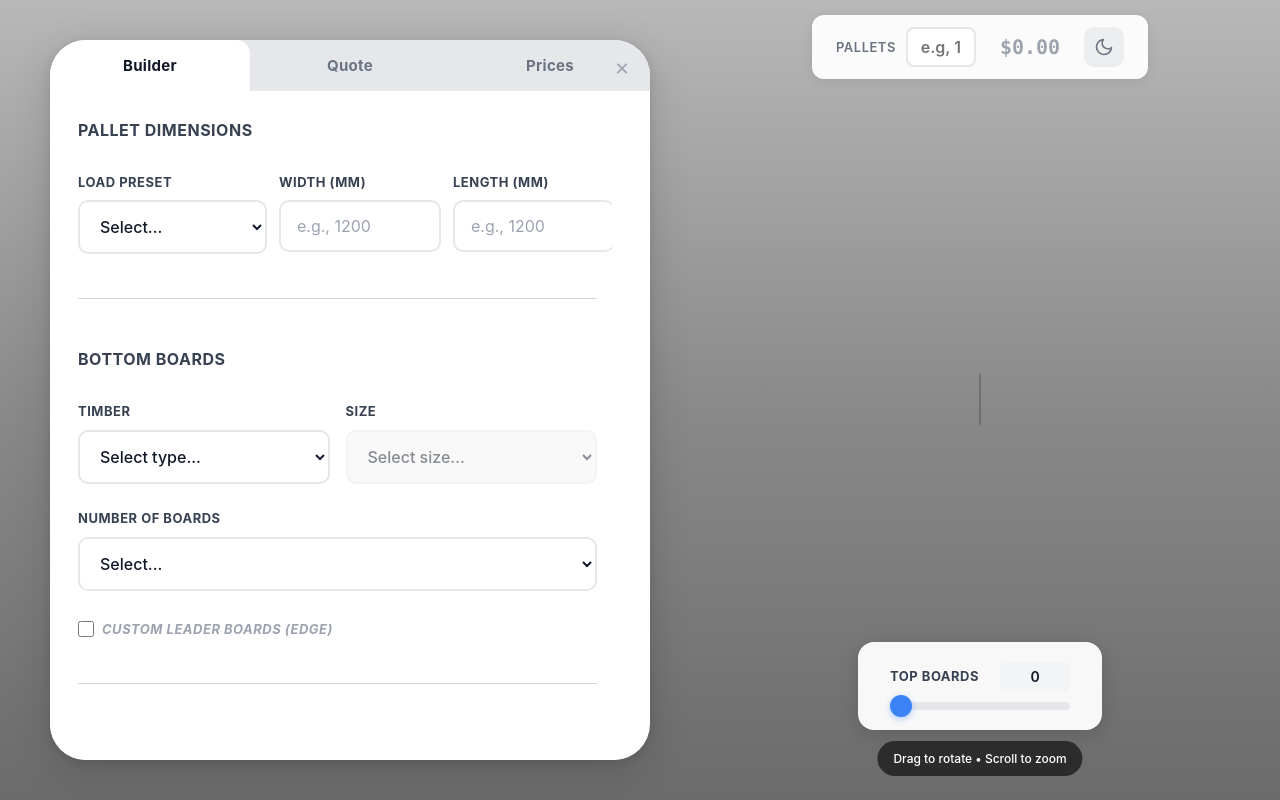
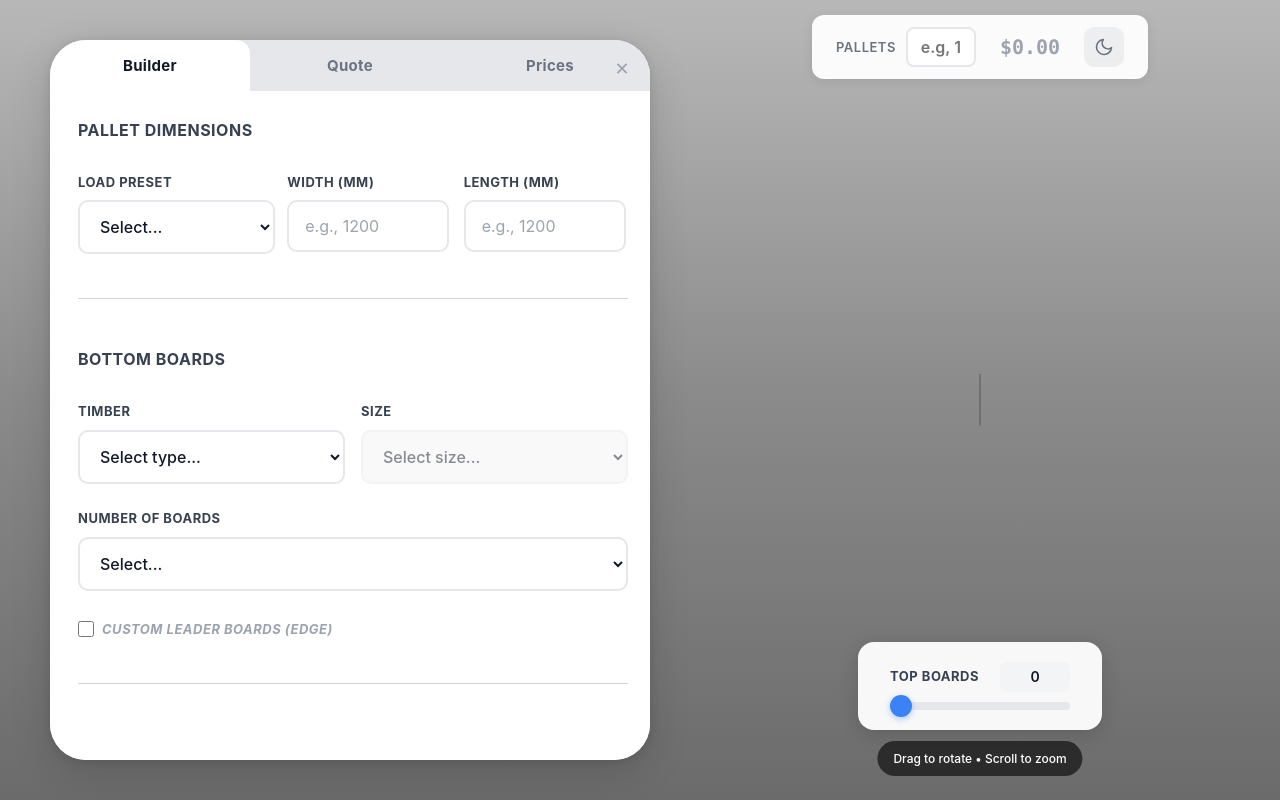
Before and after one commit to Beef13/pallet-size-quote-calculator, a React (Vite) app: page / in a window 1280 px wide. Built offline with nearby package versions, Linux system fonts and the light colour scheme.

Commit message:
Fix scrollbar positioning without affecting content layout
- Added scrollbar-gutter: stable to reserve space for scrollbar
- Reduced padding-right to 12px to give scrollbar its own space
- Content layout back to normal

```diff
--- a/src/styles/PalletBuilderOverlay.css
+++ b/src/styles/PalletBuilderOverlay.css
@@ -19,17 +19,6 @@
   scrollbar-color: rgba(156, 163, 175, 0.5) transparent;
 }
 
-/* Add right padding to prevent scrollbar overlap on content */
-.card-content {
-  padding-right: 20px;
-  margin-right: 10px;
-}
-
-.quote-form,
-.quote-results,
-.price-editor-scroll {
-  padding-right: 15px;
-}
 
 /* Webkit browsers (Chrome, Safari, Edge) */
 .card-content::-webkit-scrollbar,
@@ -47,7 +36,7 @@
 .presets-list::-webkit-scrollbar-track {
   background: transparent;
   border-radius: 3px;
-  margin: 8px 10px 8px 0;
+  margin: 8px 0;
 }
 
 .card-content::-webkit-scrollbar-thumb,
@@ -255,6 +244,7 @@
 /* Card Content Area */
 .card-content {
   padding: 24px 28px;
+  padding-right: 12px;
   flex: 1;
   display: flex;
   flex-direction: column;
@@ -262,6 +252,7 @@
   background: white;
   border-radius: 0 0 24px 24px;
   min-height: 0; /* Needed for flex overflow to work */
+  scrollbar-gutter: stable;
 }
 
 .card-title {
```
